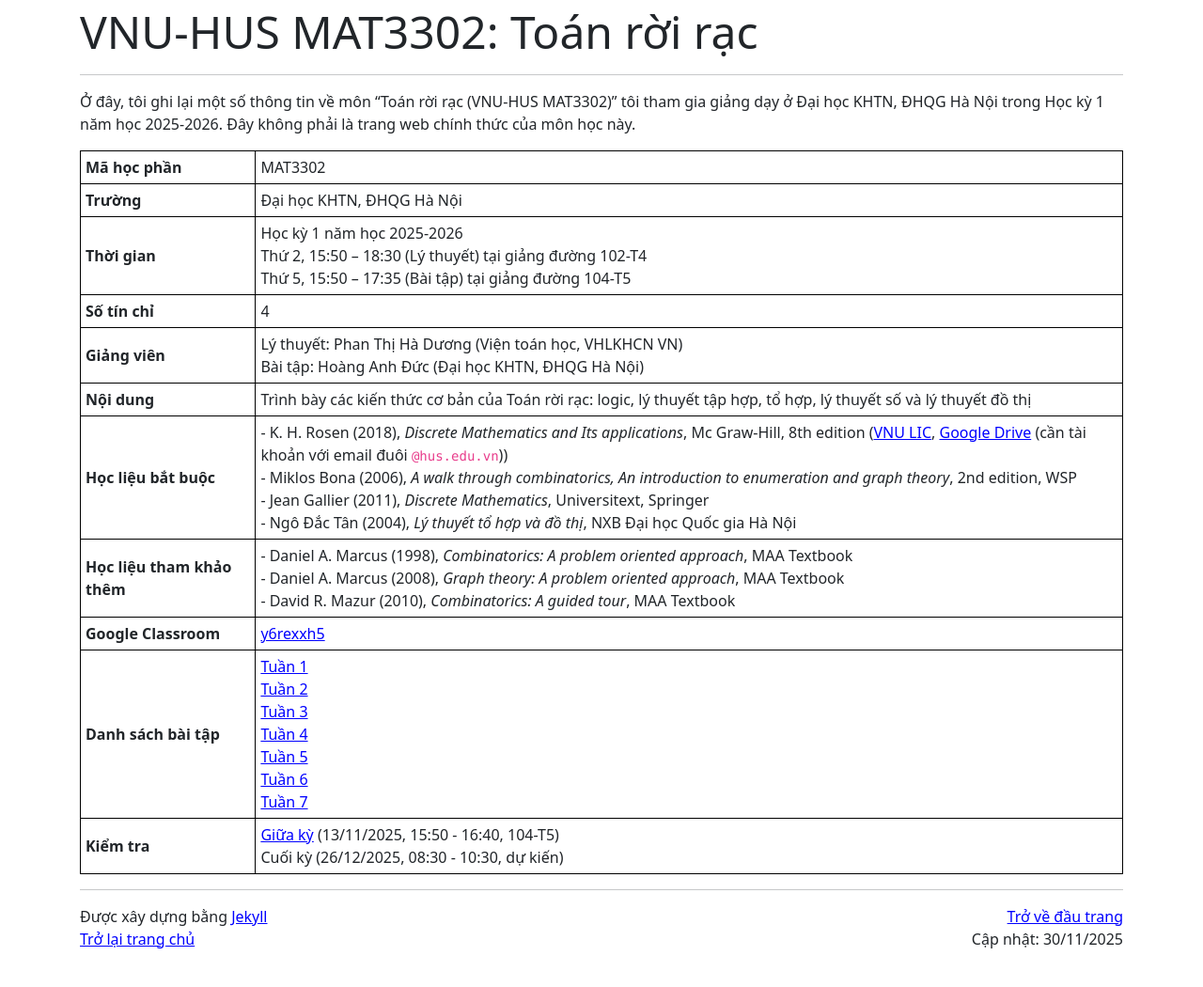
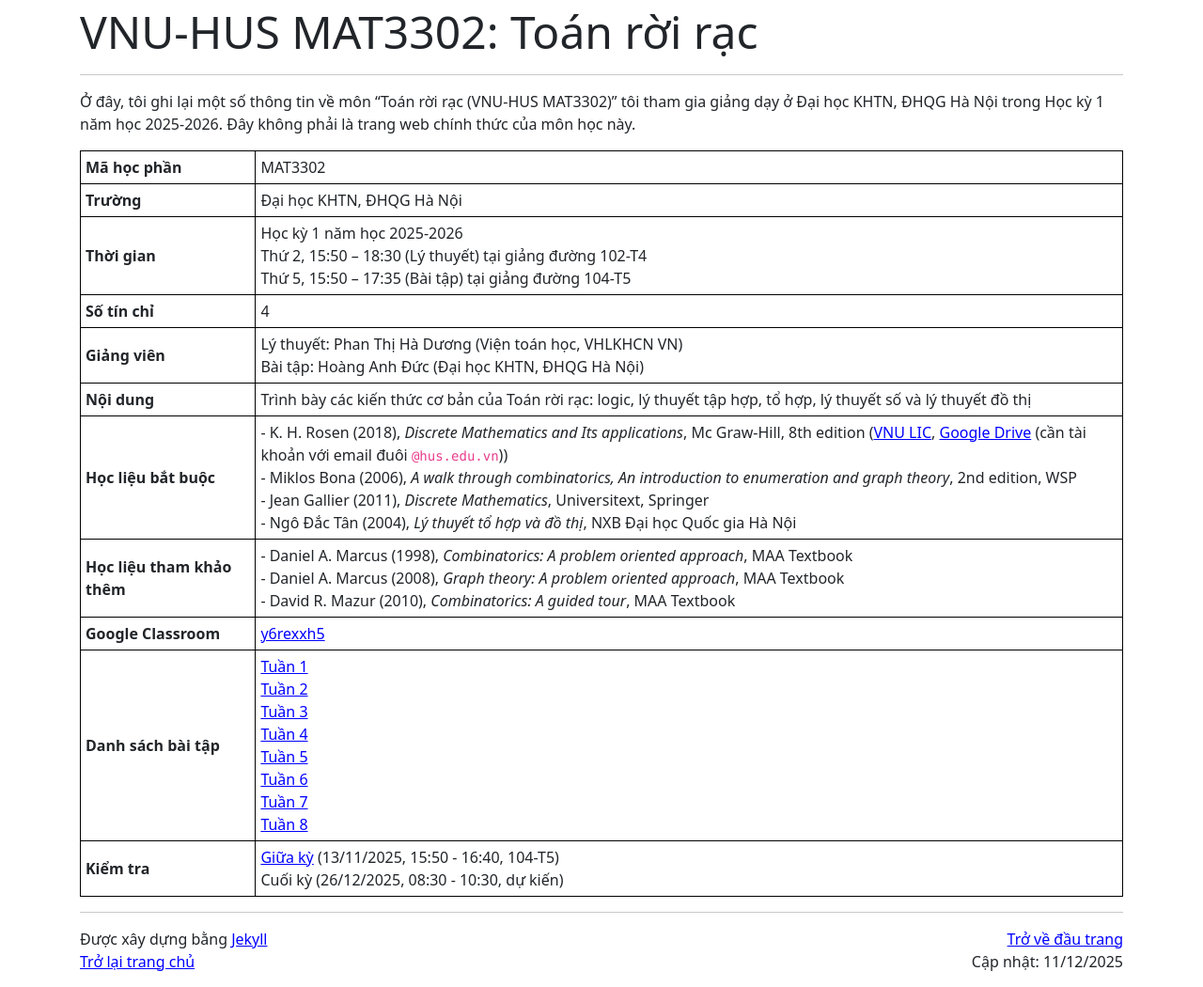
Before and after one commit to hoanganhduc/hoanganhduc.github.io, a Jekyll site: the page built from teaching/VNU-HUS/2025/winter/MAT3302/index.md, in a window 1280 px wide. Shown: the whole page at 94% size. Built offline with Jekyll 4.4.1, drawn with Linux system fonts in a browser that asks for light colours; nearby versions of some CDN libraries; a style sheet for code colours, icons or effects is not loaded; before the commit the page ends 1026 px from its top, so only the background shows below that.

Commit message:
Updated @ 2025-12-11  10:27:16 ICT

```diff
--- a/teaching/VNU-HUS/2025/winter/MAT3302/index.md
+++ b/teaching/VNU-HUS/2025/winter/MAT3302/index.md
@@ -1,7 +1,7 @@
 ---
 layout: default
 title: "VNU-HUS MAT3302: Toán rời rạc"
-last_modified_at: 2025-11-30
+last_modified_at: 2025-12-11
 lang: "vi"
 ---
 
@@ -17,5 +17,5 @@ lang: "vi"
 | **Học liệu bắt buộc** | - K. H. Rosen (2018), *Discrete Mathematics and Its applications*, Mc Graw-Hill, 8th edition ([VNU LIC](https://bookworm.vnu.edu.vn/EDetail.aspx?id=96731), [Google Drive](https://drive.google.com/file/d/1ih0TbsAnGfU01spxlxdrxmhy2Fx1usxR/view?usp=sharing) (cần tài khoản với email đuôi `@hus.edu.vn`)) <br /> - Miklos Bona (2006), *A walk through combinatorics, An introduction to enumeration and graph theory*, 2nd edition, WSP <br /> - Jean Gallier (2011), *Discrete Mathematics*, Universitext, Springer <br /> - Ngô Đắc Tân (2004), *Lý thuyết tổ hợp và đồ thị*, NXB Đại học Quốc gia Hà Nội |
 | **Học liệu tham khảo thêm** | - Daniel A. Marcus (1998), *Combinatorics: A problem oriented approach*, MAA Textbook <br /> - Daniel A. Marcus (2008), *Graph theory: A problem oriented approach*, MAA Textbook <br /> - David R. Mazur (2010), *Combinatorics: A guided tour*, MAA Textbook |
 | **Google Classroom** | [y6rexxh5](https://classroom.google.com/c/ODAwMzkxNzA3OTEy?cjc=y6rexxh5) |
-| **Danh sách bài tập**| [Tuần 1]({{ page.url | append: "ps1.pdf" }}) <br> [Tuần 2]({{ page.url | append: "ps2.pdf" }}) <br> [Tuần 3]({{ page.url | append: "ps3.pdf" }}) <br> [Tuần 4]({{ page.url | append: "ps4.pdf" }}) <br> [Tuần 5]({{ page.url | append: "ps5.pdf" }}) <br> [Tuần 6]({{ page.url | append: "ps6.pdf" }}) <br> [Tuần 7]({{ page.url | append: "ps7.pdf" }}) |
+| **Danh sách bài tập**| [Tuần 1]({{ page.url | append: "ps1.pdf" }}) <br> [Tuần 2]({{ page.url | append: "ps2.pdf" }}) <br> [Tuần 3]({{ page.url | append: "ps3.pdf" }}) <br> [Tuần 4]({{ page.url | append: "ps4.pdf" }}) <br> [Tuần 5]({{ page.url | append: "ps5.pdf" }}) <br> [Tuần 6]({{ page.url | append: "ps6.pdf" }}) <br> [Tuần 7]({{ page.url | append: "ps7.pdf" }}) <br> [Tuần 8]({{ page.url | append: "ps8.pdf" }}) |
 | **Kiểm tra** | [Giữa kỳ]({{ page.url | append: "Midtermsol.pdf" }}) (13/11/2025, 15:50 - 16:40, 104-T5) <br> Cuối kỳ (26/12/2025, 08:30 - 10:30, dự kiến) |
```
Also changed, not shown: 2 other files.
